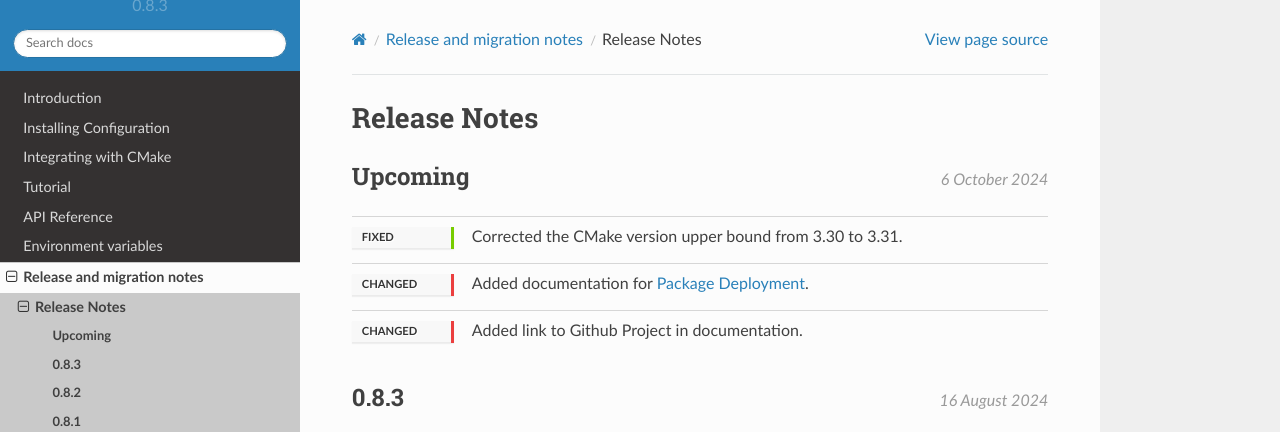
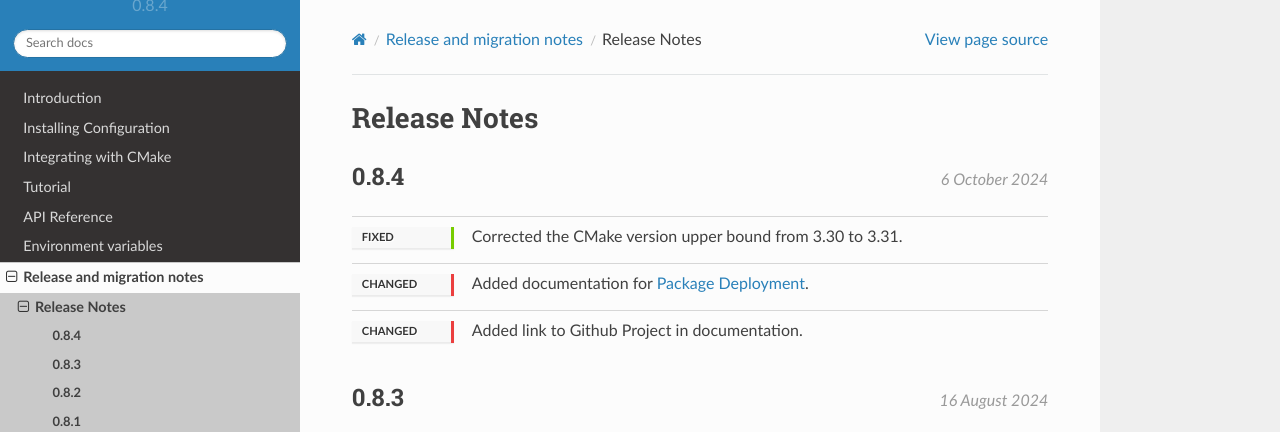
Before and after one commit to python-cmake/pytest-cmake, a Sphinx documentation site: the page built from doc/release/release_notes.rst, in a window 1280 px wide and 900 px high. Shown: the top 432 px of the window. Built offline with Sphinx 7.4.7 and the Read the Docs theme 2.0.0, drawn with Linux system fonts in a browser that asks for light colours.

Commit message:
Update version to 0.8.4

```diff
--- a/doc/release/release_notes.rst
+++ b/doc/release/release_notes.rst
@@ -4,7 +4,8 @@
 Release Notes
 *************
 
-.. release:: Upcoming
+.. release:: 0.8.4
+    :date: 2024-10-06
 
     .. change:: fixed
 
--- a/pyproject.toml
+++ b/pyproject.toml
@@ -9,7 +9,7 @@ backend-path = ["."]
 
 [project]
 name = "pytest-cmake"
-version = "0.8.3"
+version = "0.8.4"
 description = "Provide CMake module for Pytest"
 readme = "README.md"
 requires-python = ">=2.7, !=3.0.*, !=3.1.*, !=3.2.*, !=3.3.*, !=3.4.*, !=3.5.*, <4"
--- a/setup.py
+++ b/setup.py
@@ -60,7 +60,7 @@ class CreateCmakeConfig(install):
 
 setup(
     name="pytest-cmake",
-    version="0.8.3",
+    version="0.8.4",
     data_files=[
         (
             "share/Pytest/cmake",
```
